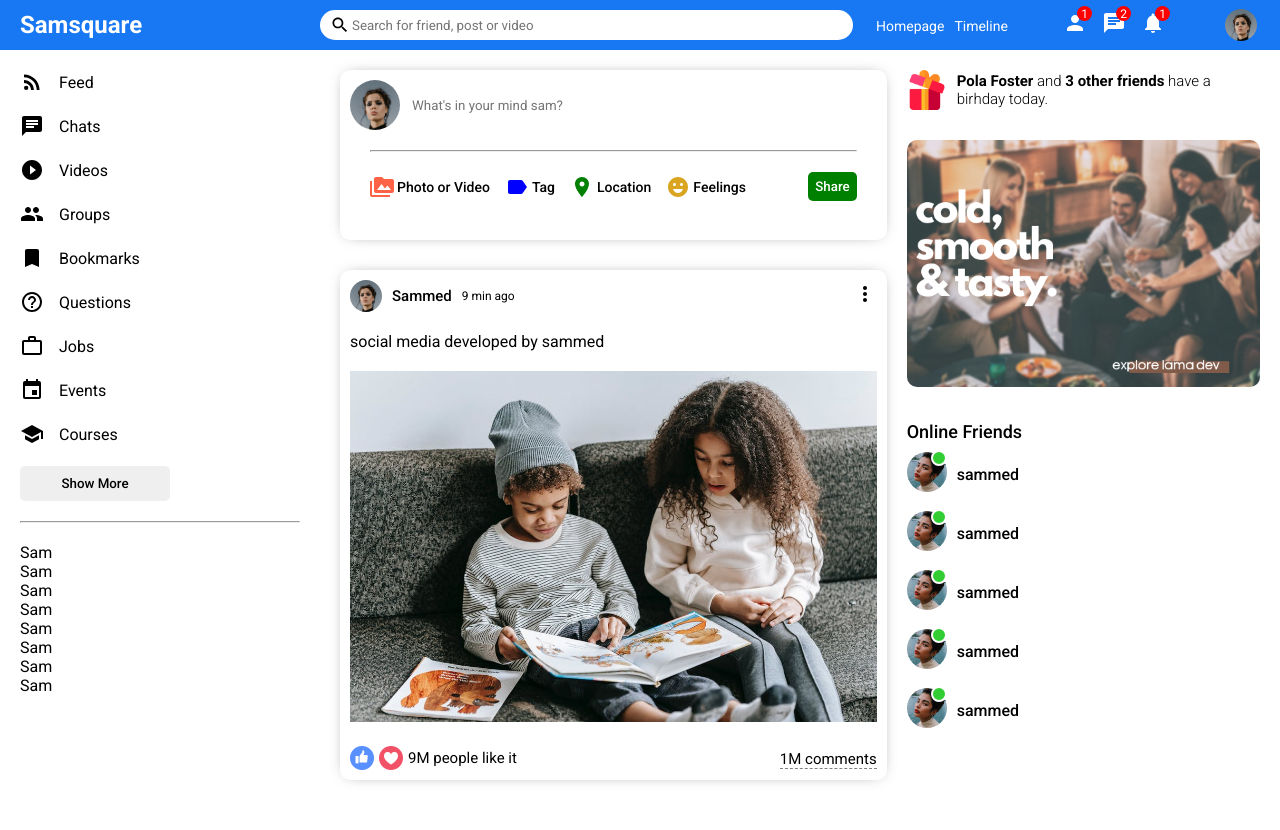
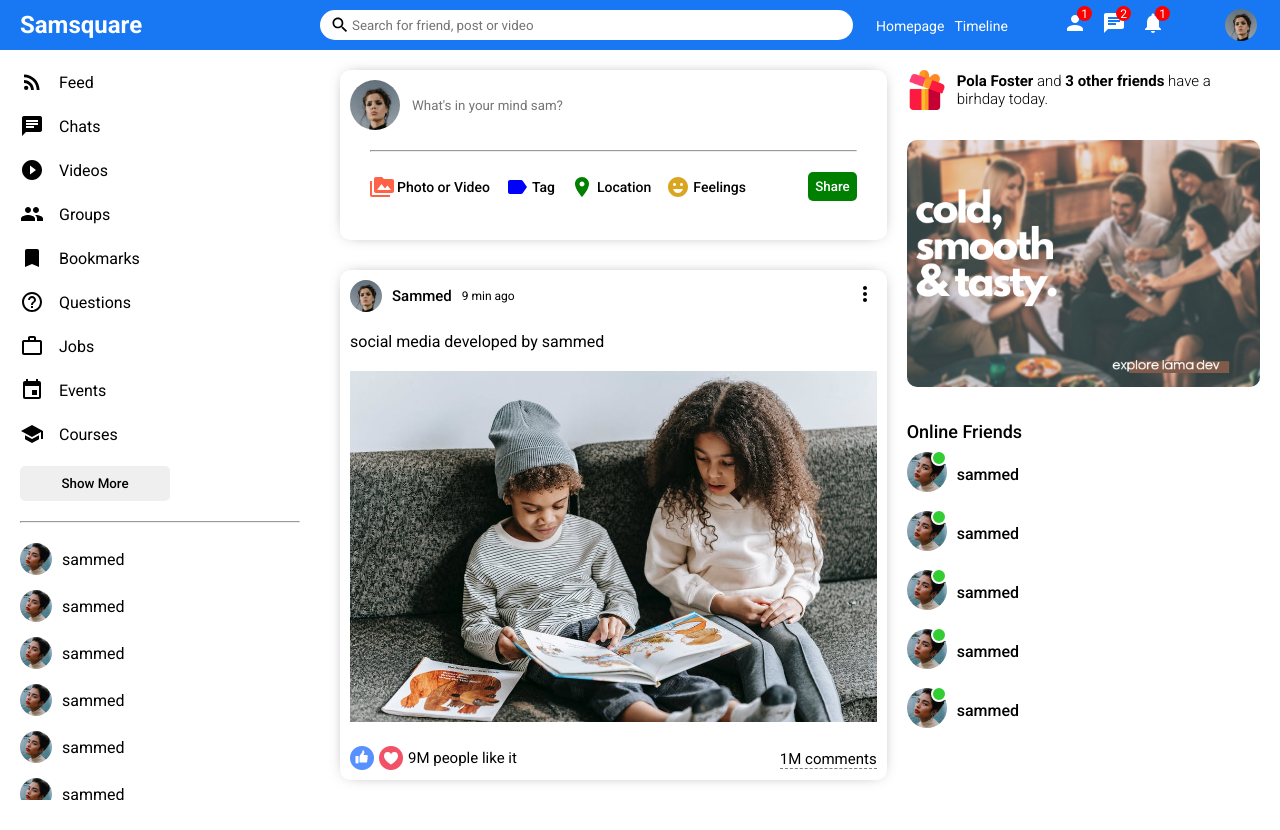
Before and after one commit to samsquareed/squaremedia, a React (Create React App) app: page / in a window 1280 px wide. Built offline with nearby package versions, Linux system fonts and the light colour scheme.

Commit message:
restructured few components

```diff
--- /dev/null
+++ b/src/components/closeFriend/CloseFriend.jsx
@@ -0,0 +1,10 @@
+import "./closeFriend.css";
+
+export default function CloseFriend({user}) {
+  return (
+    <li className="sidebarFriend">
+      <img className="sidebarFriendImg" src={user.profilePicture} alt="" />
+      <span className="sidebarFriendName">{user.username}</span>
+    </li>
+  );
+}
--- /dev/null
+++ b/src/components/closeFriend/closeFriend.css
@@ -0,0 +1,13 @@
+.sidebarFriend {
+    display: flex;
+    align-items: center;
+    margin-bottom: 15px;
+  }
+
+  .sidebarFriendImg {
+    width: 32px;
+    height: 32px;
+    border-radius: 50%;
+    object-fit: cover;
+    margin-right: 10px;
+  }
--- a/src/components/sidebar/Sidebar.jsx
+++ b/src/components/sidebar/Sidebar.jsx
@@ -11,7 +11,15 @@ import {
   School,
 } from "@material-ui/icons";
 
+import CloseFriend from "../closeFriend/CloseFriend"
+
 const Sidebar = () => {
+
+  const user = {
+    profilePicture : './assets/person/4.jpeg',
+    username : "sammed"
+  }
+
   return (
     <div className="sidebar">
       <div className="sidebarWrapper">
@@ -56,14 +64,12 @@ const Sidebar = () => {
         <button className="sidebarButton">Show More</button>
         <hr className="sidebarHr" />
         <ul className="sidebarFriendList">
-          <li>Sam</li>
-          <li>Sam</li>
-          <li>Sam</li>
-          <li>Sam</li>
-          <li>Sam</li>
-          <li>Sam</li>
-          <li>Sam</li>
-          <li>Sam</li>
+          <CloseFriend user={user} />
+          <CloseFriend user={user} />
+          <CloseFriend user={user} />
+          <CloseFriend user={user} />
+          <CloseFriend user={user} />
+          <CloseFriend user={user} />
         </ul>
       </div>
     </div>
```
